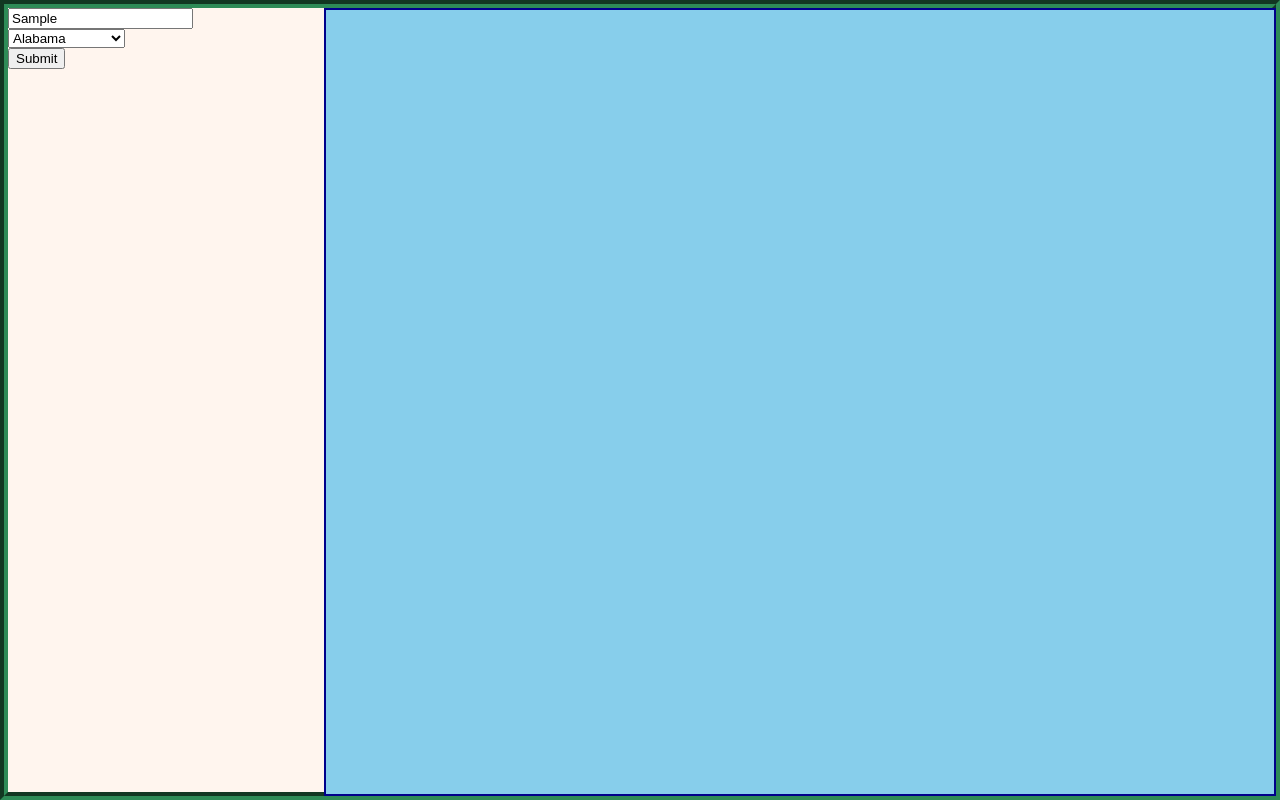
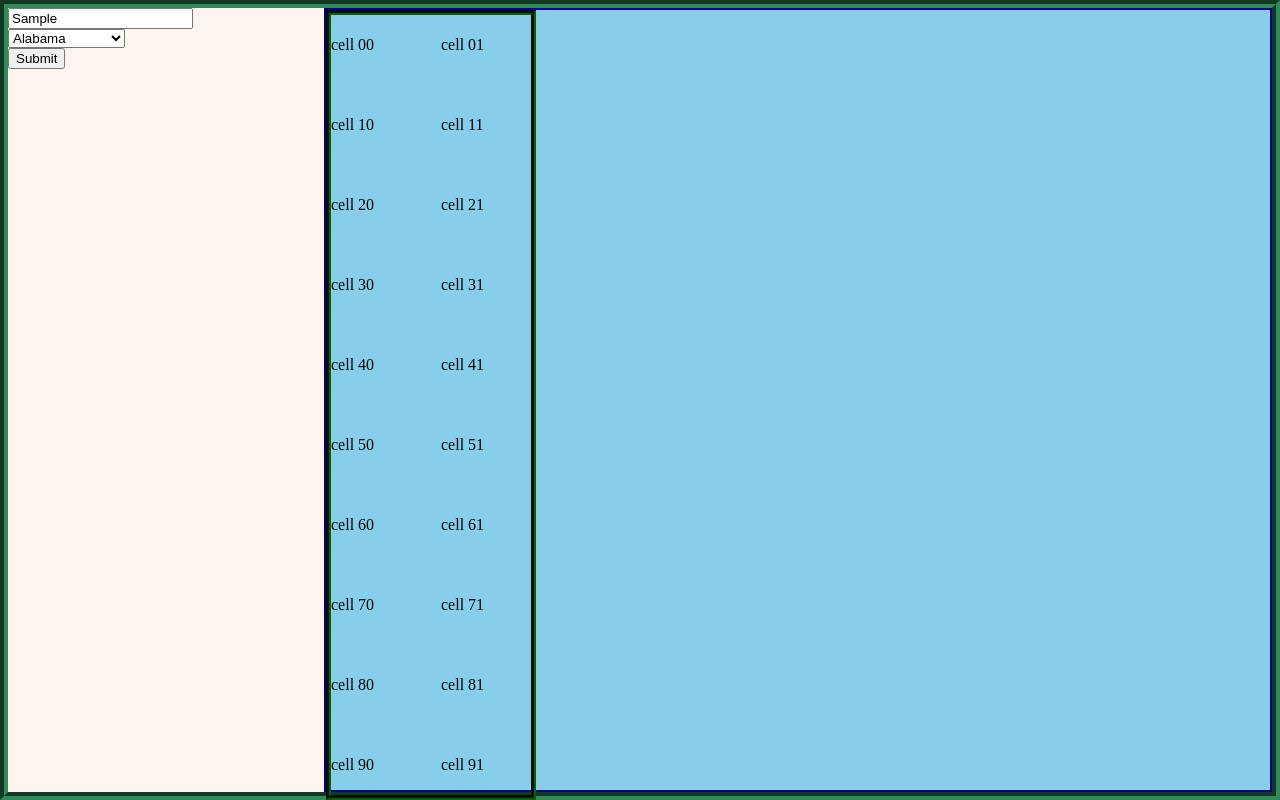
Before and after one commit to leadgfl13/weather, a website built with webpack: page src/index.html in a window 1280 px wide. Both pictures are taken after typing "Sample" into the empty fields and a click on the button "Submit". Built offline with nearby package versions, Linux system fonts and the light colour scheme; no server answers.

Commit message:
Make a grid function

```diff
--- a/src/index.html
+++ b/src/index.html
@@ -22,6 +22,6 @@
 				<button id="submit">Submit</button>
 			</form>
 		</div>
-		<div id="daygrid" class="right"></div>
+		<div id="forecast" class="right"></div>
 	</body>
 </html>
--- a/src/index.js
+++ b/src/index.js
@@ -55,7 +55,7 @@ const states = [
 	"Wyoming",
 ];
 // sets the search button
-const forecast = document.getElementById("daygrid");
+const forecast = document.getElementById("forecast");
 const searchbutton = document.getElementById("submit");
 //adds the states to the dropdown menu
 const drop = document.getElementById("stateDropdown");
@@ -69,8 +69,6 @@ for (const state of states) {
 //this will be the function to call the API service and get info.
 async function getWeather(location, thestate) {
 	//key is ZVFB4SWSDYVUP2SNNA5AYMS7W (API Key)
-
-	//
 	const thing = await fetch(
 		`https://weather.visualcrossing.com/VisualCrossingWebServices/rest/services/timeline/${location}, ${thestate}US?key=ZVFB4SWSDYVUP2SNNA5AYMS7W`,
 		{ mode: "cors" }
@@ -86,24 +84,12 @@ async function getWeather(location, thestate) {
 		days[1].description +
 		" with a high of " +
 		days[1].tempmax;
-
-	makeBox(1, 25, info);
 }
 
 //this gets the state value from dropdown menu
 function getState() {
 	let theState = drop.value;
 	return theState;
-}
-
-//Make a box that displys information
-function makeBox(numboxes, date, description) {
-	let box = document.createElement("div");
-	let desc = document.createElement("div");
-	desc.innerHTML = description;
-
-	box.append(desc);
-	forecast.append(box);
 }
 
 //event listeners go here
@@ -114,10 +100,26 @@ searchbutton.addEventListener("click", (e) => {
 	let state = getState();
 	console.log(test);
 	getWeather(test, state);
+	makeGrid(1);
 });
 
-function makeReport() {
-	let report = document.createElement("grid");
+function makeGrid(gridname) {
+	let grid = document.createElement("div");
+	grid.setAttribute("id", `grid${gridname}`);
+	grid.setAttribute("class", "daygrid");
+	let rows = 10;
+	let columns = 2;
+	console.log("making grid");
+	for (let i = 0; i < rows; i++) {
+		for (let j = 0; j < columns; j++) {
+			console.log("making a grid element");
+			let gridelement = document.createElement("div");
+			gridelement.setAttribute("id", `cell${i}${j}`);
+			gridelement.innerHTML = `cell ${i}${j}`;
+			grid.appendChild(gridelement);
+		}
+	}
+	forecast.append(grid);
 }
 //address tells us the location
 //"https://weather.visualcrossing.com/VisualCrossingWebServices/rest/services/timeline/[location]/[date1]/[date2]?key=ZVFB4SWSDYVUP2SNNA5AYMS7W "
--- a/src/style.css
+++ b/src/style.css
@@ -15,11 +15,14 @@ body {
 	background-color: skyblue;
 	grid-area: 1/2/1/3;
 }
-#daygrid {
+.daygrid {
 	height: 100%;
-	display: flex;
+	display: grid;
 	justify-content: space-around;
 	align-items: center;
-	width: 100%;
+	width: 200px;
 	gap: 20px;
+	grid-template-rows: repeat(1fr, 10);
+	grid-template-columns: 1fr 1fr;
+	border: 5px groove darkgreen;
 }
```
Also changed, not shown: dist/bundle.js, dist/index.html.
